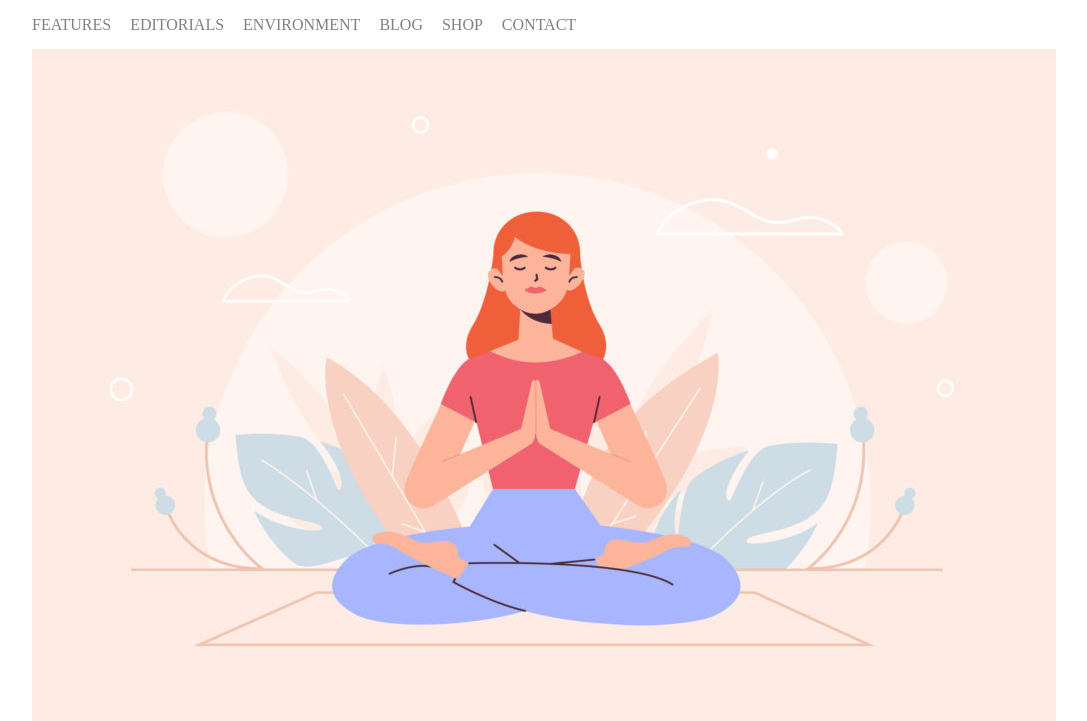
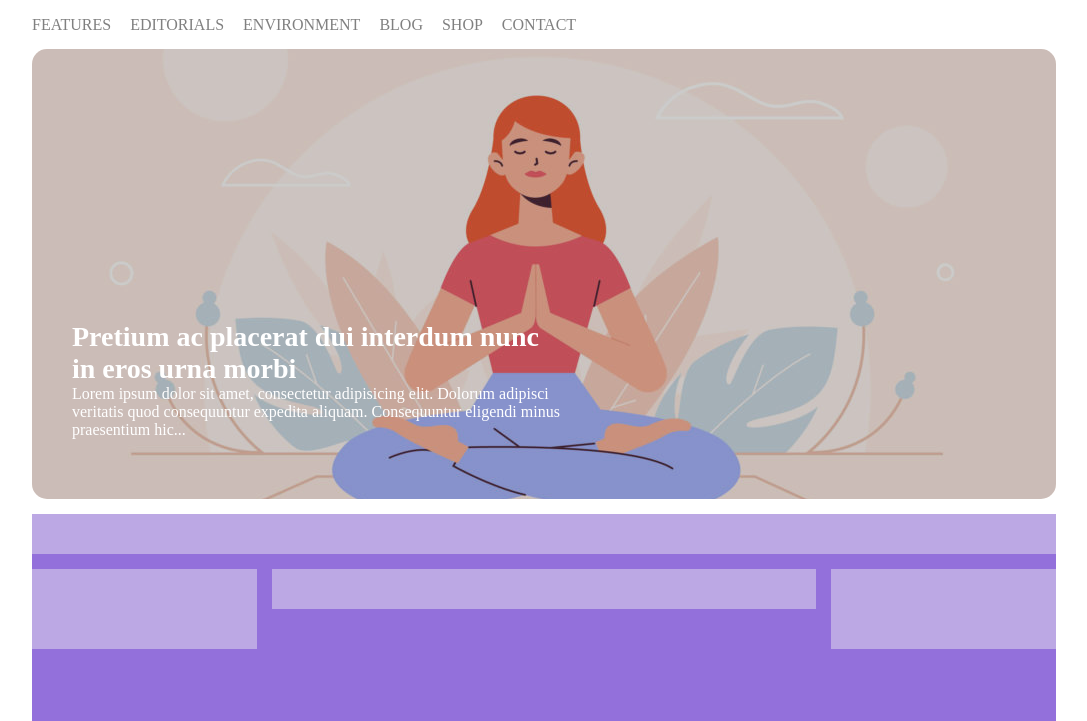
Before and after one commit to alemica97/htmlcss-wp, a plain HTML site: page index.html in a window 1280 px wide. Shown: the part 79-800 px from the top of the page, without its empty margins (96-1183 px from the left). Drawn offline with Linux system fonts and the light colour scheme.

Commit message:
ho aggiunto l'immagine con il testo sopra

```diff
--- a/index.html
+++ b/index.html
@@ -33,12 +33,16 @@
                 <div class="container">
                     <div class="banner overlay">
                         <img src="img/banner.jpg">
+                        <div class="description">
+                            <h1>Pretium ac placerat dui interdum nunc in eros urna morbi</h1>
+                            <p>Lorem ipsum dolor sit amet, consectetur adipisicing elit. Dolorum adipisci veritatis quod consequuntur expedita aliquam. Consequuntur eligendi minus praesentium hic...</p>
+                        </div>
                     </div>
                 </div>
             </section>
             <section id="main-section">
+
                 <div class="container">
-                    <!-- SECTION-2 -->
                     <div class="row">
                         <div class="col over">
 
--- a/style.css
+++ b/style.css
@@ -10,7 +10,8 @@
 }
 
 img{
-    max-width: 100%;
+    width: 100%;
+    height: 100%;
 }
 
 #logo{
@@ -25,6 +26,42 @@ a{
     margin-right: 15px;
 }
 
+.container .banner{
+    width: 100%;
+    height: 450px;
+    position: relative;
+    border-radius: 15px;
+    overflow: hidden;
+}
+
+.banner > img{
+    object-fit: cover;
+    object-position: center;
+}
+
+#pre-main .banner .description{
+    width: 48%;
+    color: white;
+    position: absolute;
+    left: 40px;
+    bottom: 60px;
+    z-index: 10;
+}
+
+.description h1{
+    font-size: 28px;
+}
+
+.banner.overlay::after{
+    content: "";
+    position: absolute;
+    top: 0;
+    left: 0;
+    bottom: 0;
+    right: 0;
+    background-color: rgba(0, 0, 0, 0.2);
+}
+
 header, footer{
     padding-top: 15px;
 }
@@ -33,10 +70,10 @@ header .container{
     min-height: 80px;
 }
 
-#pre-main .container{
+/* #pre-main .container{
     background-color: chocolate;
     min-height: 350px;
-}
+} */
 
 #main-section .container{
     background-color: mediumpurple;
```
